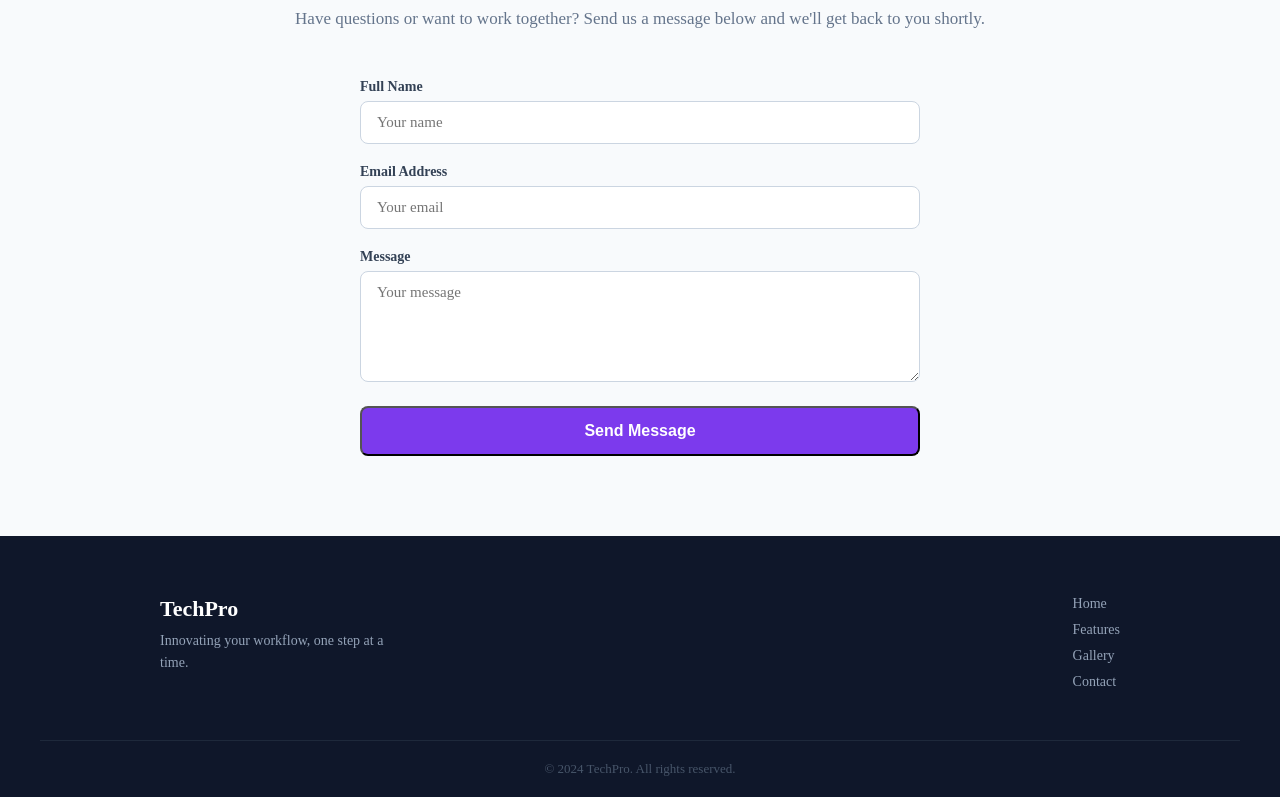
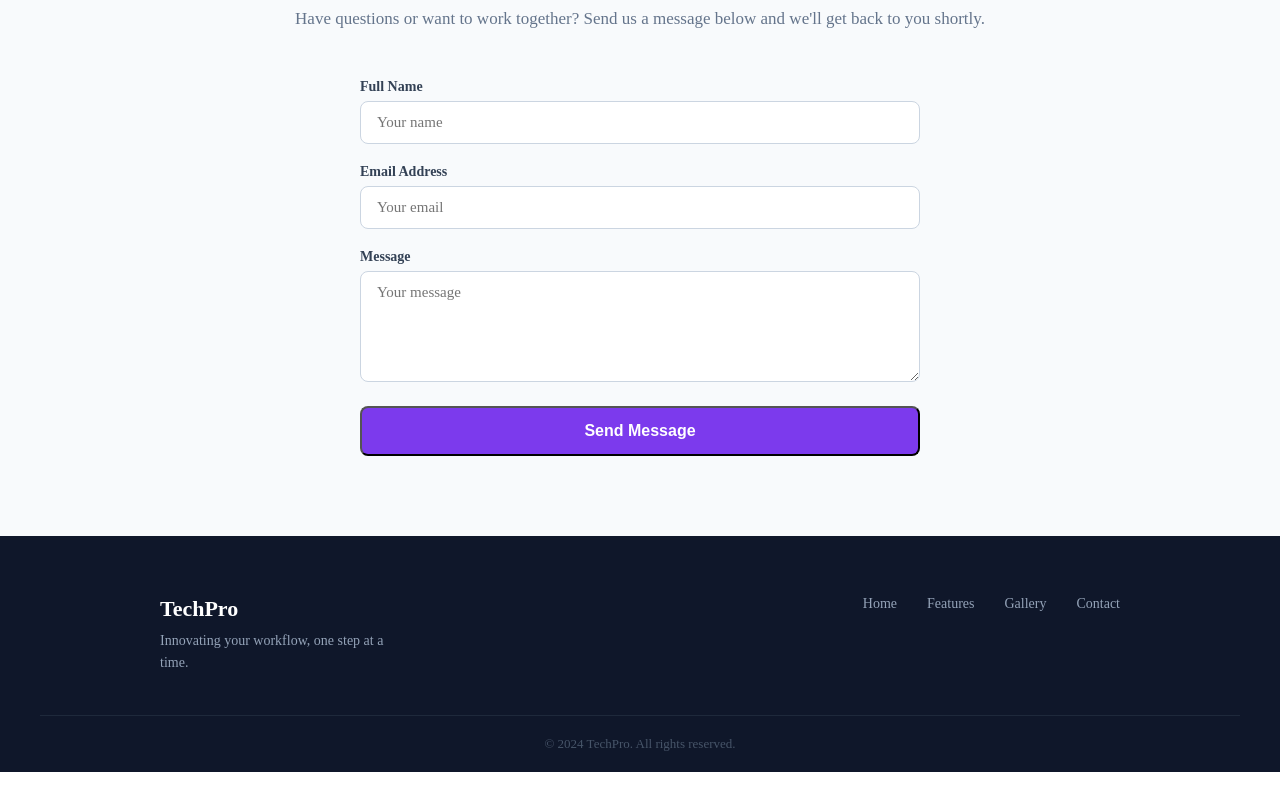
Before and after one commit to emehemmanuel/TechPro, a plain HTML site: page index.html in a window 1280 px wide. Shown: the part 2122-2919 px from the top of the page. After the commit the page ends 2894 px from the top, so only its background shows below. Drawn offline with Linux system fonts and the light colour scheme.

Commit message:
Add  display: flex;gap: 30px;to the footer in the CSS

```diff
--- a/style.css
+++ b/style.css
@@ -237,6 +237,8 @@
   list-style: none;
   padding: 0;
   margin: 0;
+  display: flex;
+  gap: 30px;
 }
 
 .footer-links a {
```
